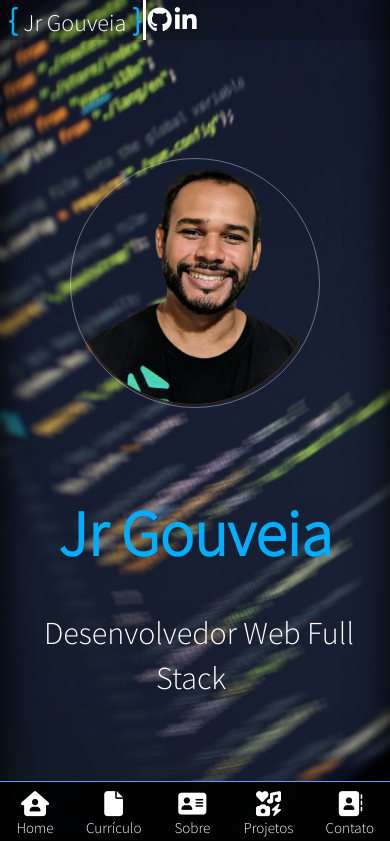
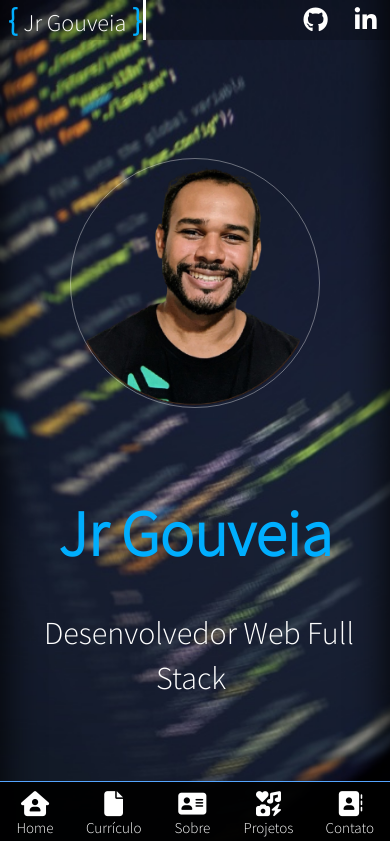
Before and after one commit to jjgouveia/jjgouveia.github.io, a React (Create React App) app: page / in a window 390 px wide. Shown: the top 841 px of the page. Built offline with nearby package versions, Linux system fonts and the light colour scheme.

Commit message:
Tentativa de bug do header no chrome

```diff
--- a/src/components/Header.jsx
+++ b/src/components/Header.jsx
@@ -4,6 +4,10 @@ import '../styles/header.css';
 export default function Header() {
   return (
     <header>
+      <div style={{
+        display: 'flex', width: '100%', justifyContent: 'center', alignItems: 'center',
+      }}
+      >
         <div className="logo">
           <div className="typing">
             Jr Gouveia
@@ -20,6 +24,7 @@ export default function Header() {
               <i className="fa-brands fa-linkedin-in" />
             </a>
           </li>
+        </div>
       </div>
       <nav className="header-buttons">
         <ul className="menu">
--- a/src/styles/mobile.css
+++ b/src/styles/mobile.css
@@ -13,6 +13,7 @@
     visibility: collapse;
     opacity: 0;
     overflow: hidden;
+    display: none;
   }
 
   body {
```
Lines whose indentation alone changed are shown as unchanged.
